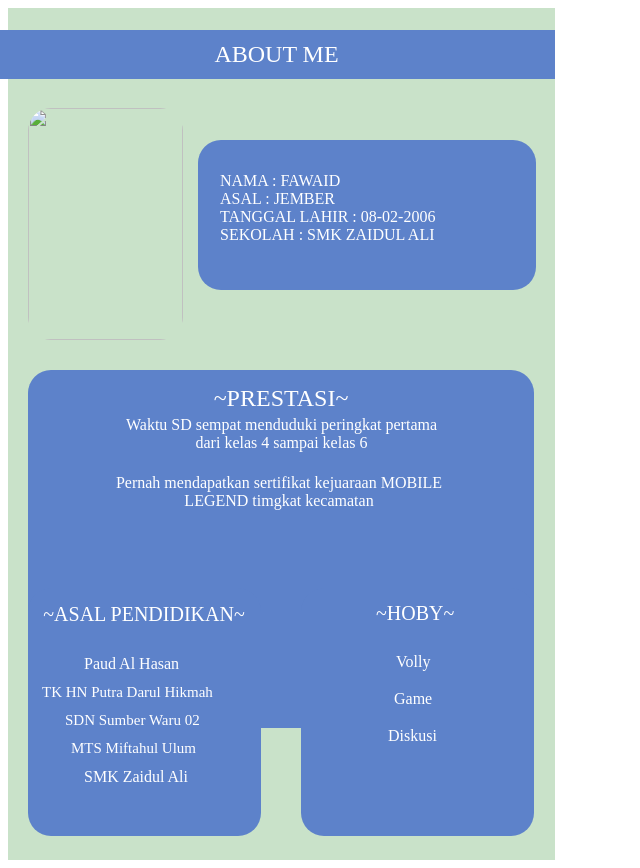
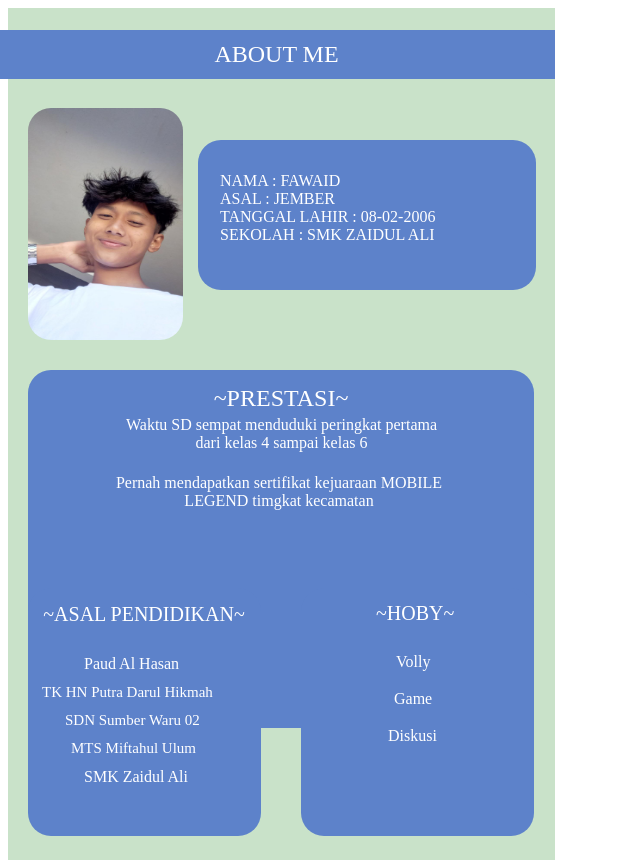
Before and after one commit to Fhwdd/Angkatan-7-FAWAID, a plain HTML site: page index.html in a window 1280 px wide. Shown: the whole page, without its empty margins (0-640 px from the left). Drawn offline with Linux system fonts and the light colour scheme.

Commit message:
Update index.html

```diff
--- a/index.html
+++ b/index.html
@@ -10,7 +10,7 @@
         <div class="Prestasi" >~PRESTASI~</div>
       </div>
 
-      <img class="Repli"  src="Fhwdd.png" />
+      <img class="Repli"  src="Fhwdd.jpg" />
       <div class="Iphone141">
         <div class="AboutMe">ABOUT ME</div>
       </div>
```
